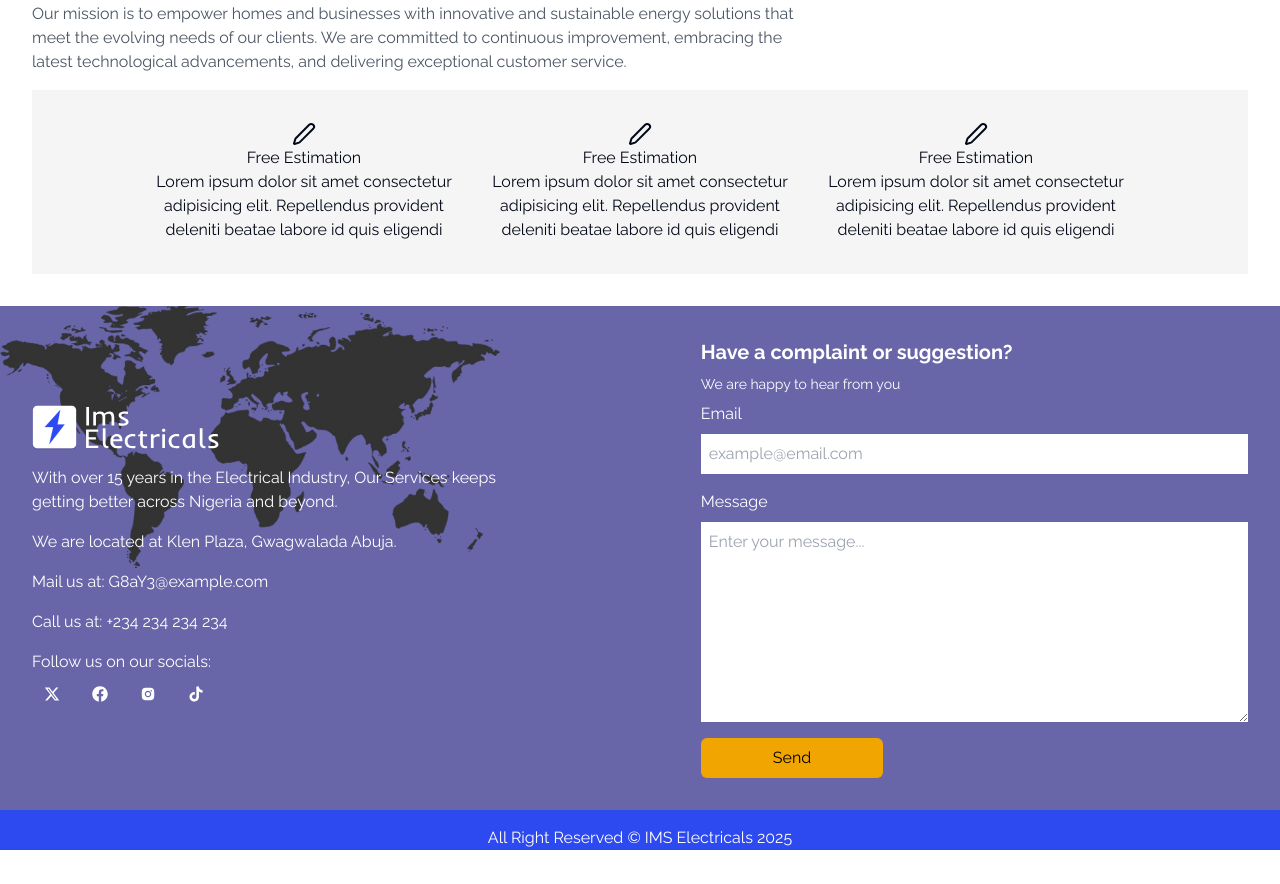
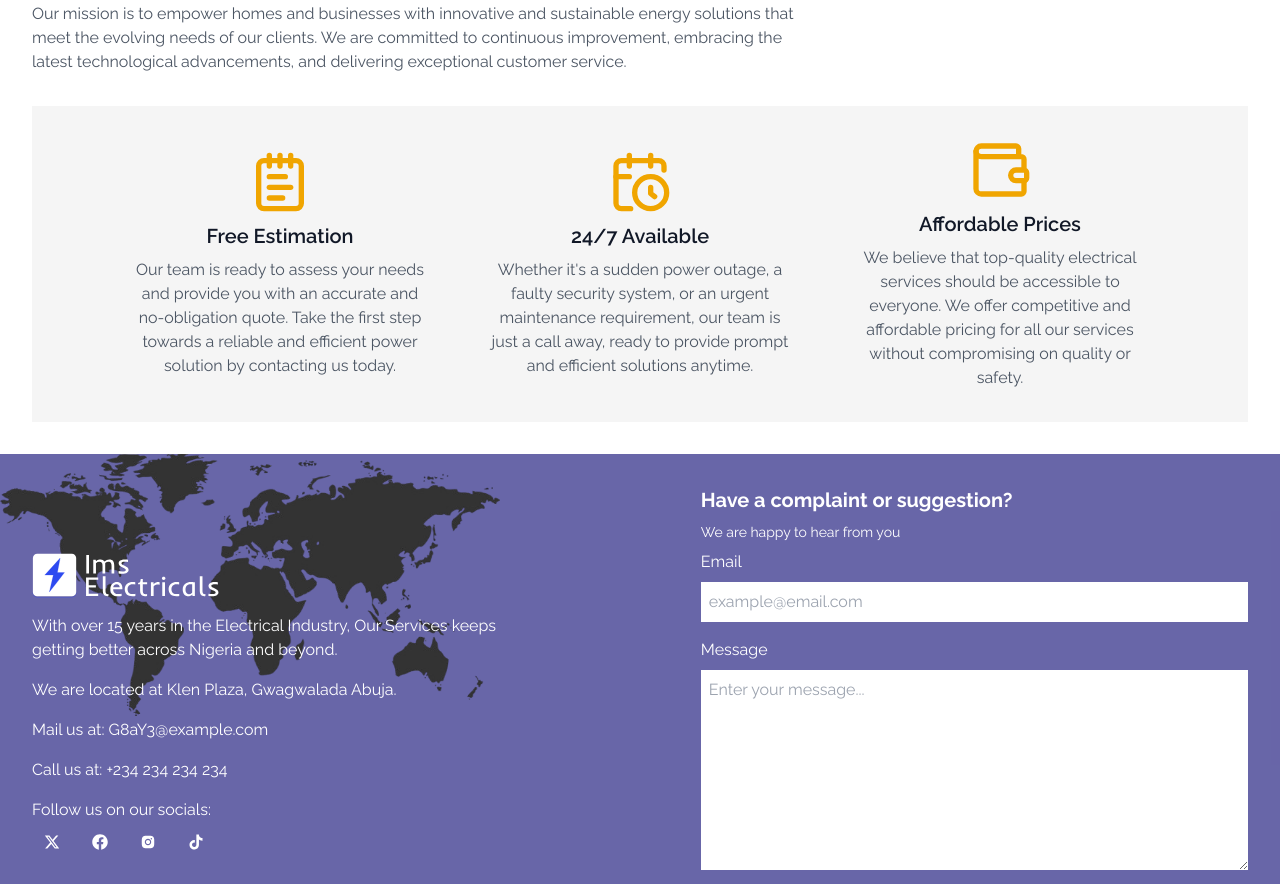
Before and after one commit to Yusuf-Najeeb/ims-new, a Next.js app: page /about in a window 1280 px wide. Shown: the part 1014-1898 px from the top of the page. Before the commit the page ends 1864 px from the top, so only its background shows below. Built offline with nearby package versions, Linux system fonts and the light colour scheme.

Commit message:
Modified: About Company component

```diff
--- a/components/about/aboutCompany.tsx
+++ b/components/about/aboutCompany.tsx
@@ -1,6 +1,6 @@
 import Image from "next/image";
 import Engineer from "../../public/engineer.jpg";
-import { PenIcon } from "lucide-react";
+import { NotepadText, CalendarClock, Wallet } from "lucide-react";
 
 export default function AboutIMS() {
   return (
@@ -51,29 +51,38 @@ export default function AboutIMS() {
           />
         </div>
       </div>
-      <div className="bg-[#F5F5F5] flex flex-col sm:flex-row justify-center items-center gap-8 py-8">
-        <div className="w-full sm:w-1/4 text-center">
-          <PenIcon className="mx-auto" />
-          <h3>Free Estimation</h3>
-          <p>
-            Lorem ipsum dolor sit amet consectetur adipisicing elit. Repellendus
-            provident deleniti beatae labore id quis eligendi
+      <div className="bg-[#F5F5F5] flex flex-col sm:flex-row justify-center items-center gap-14 py-8 mt-4">
+        <div className="w-full sm:w-1/4 flex flex-col items-center justify-center gap-y-2 text-center">
+          <NotepadText className="mx-auto w-16 h-16 text-[#F0A500]" />
+          <h3 className="text-[#111827] text-xl font-semibold">
+            Free Estimation
+          </h3>
+          <p className="text-[#4b5563]">
+            Our team is ready to assess your needs and provide you with an
+            accurate and no-obligation quote. Take the first step towards a
+            reliable and efficient power solution by contacting us today.
           </p>
         </div>
-        <div className="w-full sm:w-1/4 text-center">
-          <PenIcon className="mx-auto" />
-          <h3>Free Estimation</h3>
-          <p>
-            Lorem ipsum dolor sit amet consectetur adipisicing elit. Repellendus
-            provident deleniti beatae labore id quis eligendi
+        <div className="w-full sm:w-1/4 flex flex-col items-center justify-center gap-y-2 text-center">
+          <CalendarClock className="mx-auto w-16 h-16 text-[#F0A500]" />
+          <h3 className="text-[#111827] text-xl font-semibold">
+            24/7 Available
+          </h3>
+          <p className="text-[#4b5563]">
+            Whether it&apos;s a sudden power outage, a faulty security system,
+            or an urgent maintenance requirement, our team is just a call away,
+            ready to provide prompt and efficient solutions anytime.
           </p>
         </div>
-        <div className="w-full sm:w-1/4 text-center">
-          <PenIcon className="mx-auto" />
-          <h3>Free Estimation</h3>
-          <p>
-            Lorem ipsum dolor sit amet consectetur adipisicing elit. Repellendus
-            provident deleniti beatae labore id quis eligendi
+        <div className="w-full sm:w-1/4 flex flex-col items-center justify-center gap-y-2 text-center">
+          <Wallet className="mx-auto w-16 h-16 text-[#F0A500]" />
+          <h3 className="text-[#111827] text-xl font-semibold">
+            Affordable Prices
+          </h3>
+          <p className="text-[#4b5563]">
+            We believe that top-quality electrical services should be accessible
+            to everyone. We offer competitive and affordable pricing for all our
+            services without compromising on quality or safety.
           </p>
         </div>
       </div>
--- a/components/home/aboutUs.tsx
+++ b/components/home/aboutUs.tsx
@@ -5,7 +5,7 @@ import Engineer from "../../public/backgd.png";
 export default function AboutUs() {
   return (
     <section className="flex flex-col-reverse sm:flex-row items-center gap-x-8 gap-y-4 py-8 px-4 sm:px-8">
-      <div className="w-full sm:w-2/3">
+      <div className="w-full sm:w-3/5">
         <h2 className="text-[#111827] text-center sm:text-left text-4xl font-bold">
           About us
         </h2>
@@ -29,7 +29,7 @@ export default function AboutUs() {
           <Link href="/about">Read More</Link>
         </Button>
       </div>
-      <div className="w-full sm:w-1/3 h-[40vh] sm:h-full">
+      <div className="w-full sm:w-2/5 h-[40vh] sm:h-full">
         <Image
           src={Engineer.src}
           alt="Temporary"
```
